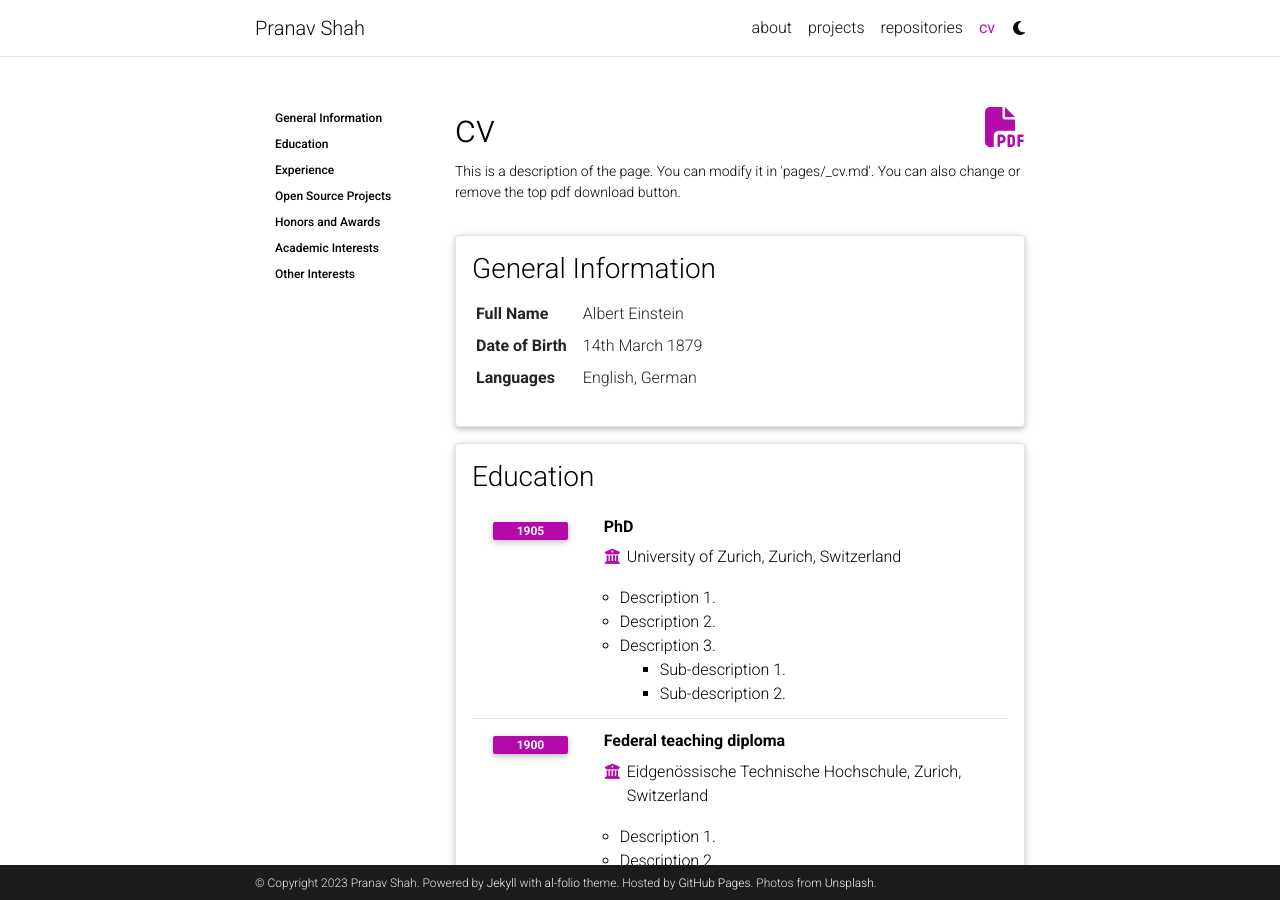
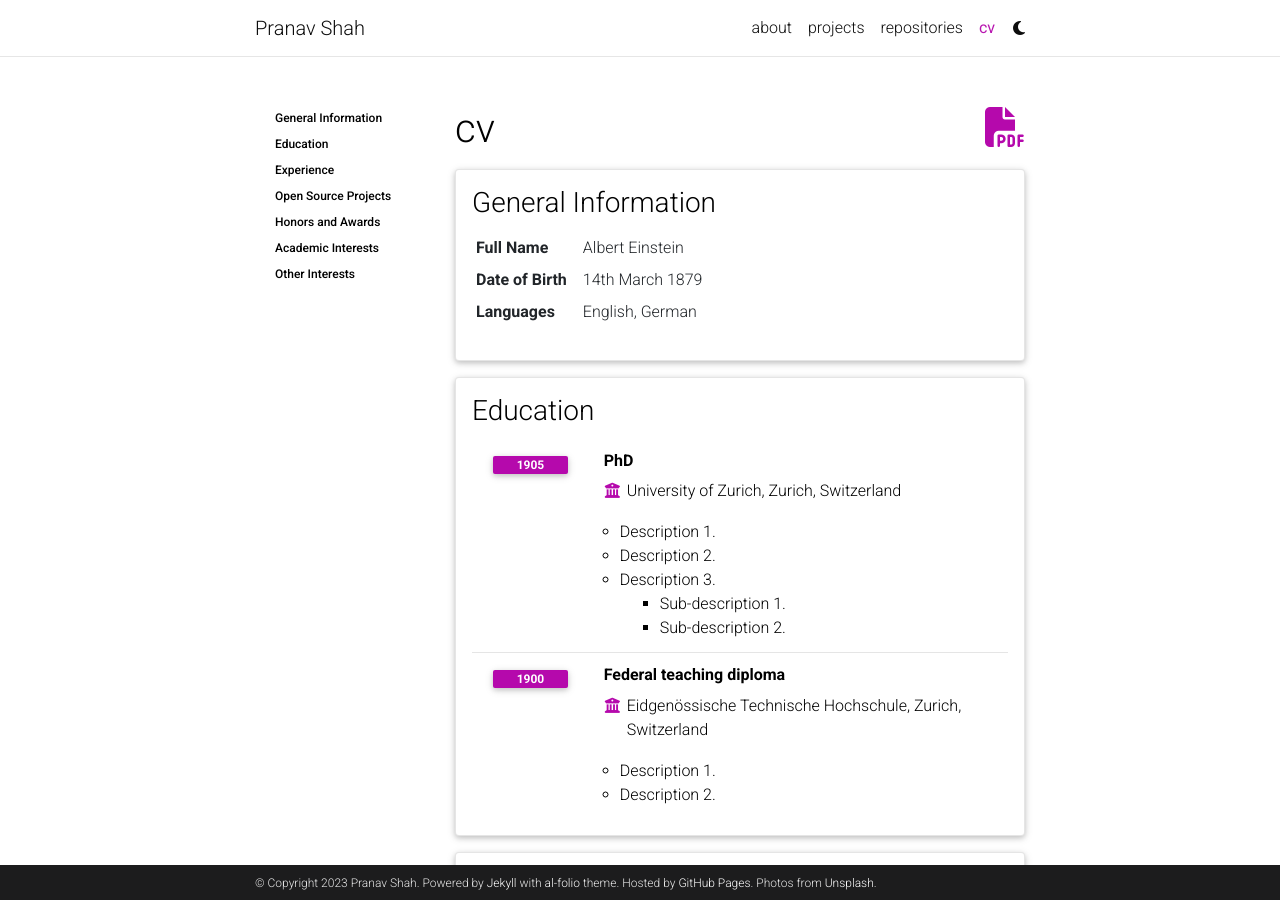
Before and after one commit to pranavpshah/pranavpshah.github.io, a Jekyll site: the page built from _pages/cv.md, in a window 1280 px wide and 900 px high. Built offline with Jekyll 4.4.1, drawn with Linux system fonts in a browser that asks for light colours; comment, search, counter and statistics services are not loaded; a style sheet for code colours, icons or effects is not loaded; part of the change alters nothing that is shown.

```diff
--- a/_pages/cv.md
+++ b/_pages/cv.md
@@ -4,8 +4,8 @@ permalink: /cv/
 title: cv
 nav: true
 nav_order: 4
-cv_pdf: example_pdf.pdf
-description: This is a description of the page. You can modify it in 'pages/_cv.md'. You can also change or remove the top pdf download button.
+cv_pdf: Pranav_Shah_Resume_robo.pdf
+description: # This is a description of the page. You can modify it in 'pages/_cv.md'. You can also change or remove the top pdf download button.
 toc:
   sidebar: left
 ---
```
Also changed, not shown: 2 other files.
